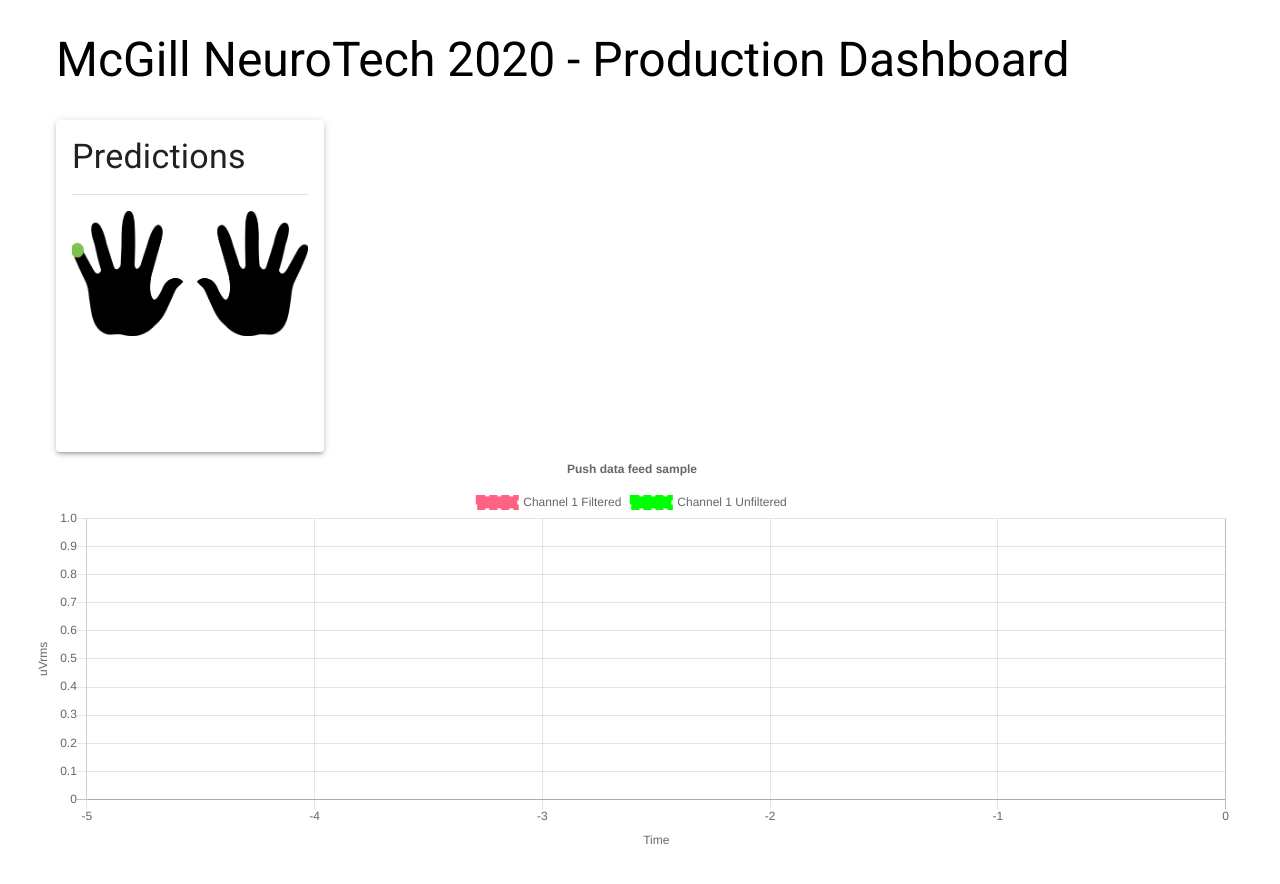
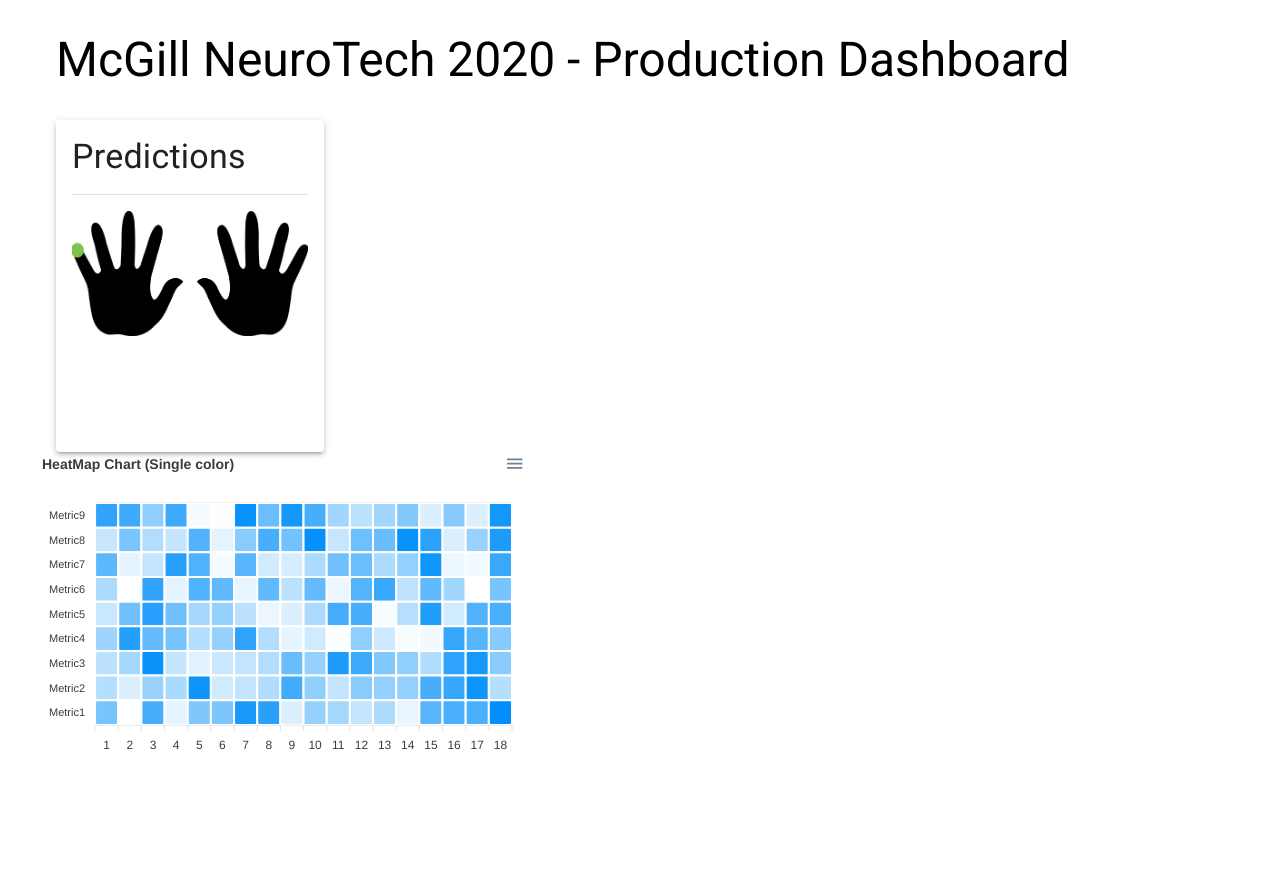
Before and after one commit to NTX-McGill/Dashboard-NeuroTech, a React (Create React App) app in the folder prod-frontend/: page / in a window 1280 px wide. After the commit the page ends 810 px from the top, so only its background shows below. Built offline with nearby package versions, Linux system fonts and the light colour scheme; no server answers.

Commit message:
Build a heatmap chart for the production dash
Has a similar look to the github contributions graph. The x axis
corresponds to predictions over time, and the y axis corresponds to the
different fingers. The strength of the color corresponds to the
probability of that finger.

```diff
--- a/prod-frontend/package.json
+++ b/prod-frontend/package.json
@@ -7,10 +7,13 @@
     "@testing-library/jest-dom": "^4.2.4",
     "@testing-library/react": "^9.3.2",
     "@testing-library/user-event": "^7.1.2",
+    "apexcharts": "^3.16.1",
     "chart.js": "^2.9.3",
     "chartjs": "^0.3.24",
     "chartjs-plugin-streaming": "^1.8.0",
     "react": "^16.13.0",
+    "react-apexcharts": "^1.3.6",
+    "react-calendar-heatmap": "^1.8.1",
     "react-chartjs-2": "^2.9.0",
     "react-dom": "^16.13.0",
     "react-scripts": "3.4.0",
--- a/prod-frontend/src/App.jsx
+++ b/prod-frontend/src/App.jsx
@@ -8,6 +8,7 @@
 import Bar_Chart from "./ChartJsComponent.jsx";
 import Line_Chart from "./Chart_Iemg.jsx";
 import Channel_1_Chart from "./Chart_feature1.jsx";
+import FingerHeatmap from "./HeatmapComponent.jsx";
 
 const useStyles = makeStyles(theme => ({
   paper: {
@@ -40,7 +41,8 @@
       </Container>
       {/*<Bar_Chart/>*/}
       {/*<Line_Chart/> pri:*/}
-      <Channel_1_Chart/>
+      {/*<Channel_1_Chart/>*/}
+      <FingerHeatmap/>
     </div>
   );
 }
--- /dev/null
+++ b/prod-frontend/src/HeatmapComponent.jsx
@@ -0,0 +1,168 @@
+import React, { Component } from "react";
+import Chart from 'react-apexcharts';
+import ApexCharts from 'apexcharts';
+import socketIOClient from "socket.io-client";
+
+
+
+
+const barData = {
+  labels: ['Left Pinky', 'Left Ring', 'Left Middle', 'Left Index', 'Thumbs', 'Right Index', 'Right Middle', 'Right Ring', 'Right Pinky'],
+  datasets: [
+    {
+      label: 'My First dataset',
+      backgroundColor: 'rgba(255,99,132,0.2)',
+      borderColor: 'rgba(255,99,132,1)',
+      borderWidth: 1,
+      hoverBackgroundColor: 'rgba(255,99,132,0.4)',
+      hoverBorderColor: 'rgba(255,99,132,1)',
+      data: [0, 0, 0, 0, 0, 0, 0, 0, 0]
+    }
+  ]
+};
+
+function generateData(count, yrange) {
+    var i = 0;
+    var series = [];
+    while (i < count) {
+        var x = (i + 1).toString();
+        var y = Math.floor(Math.random() * (yrange.max - yrange.min + 1)) + yrange.min;
+        series.push({
+            x: x,
+            y: y
+        });
+        i++;
+    }
+    return series;
+}
+
+class Heatmap extends Component {
+  constructor(props) {
+    super(props);
+    this.state = {
+      counter: 19,
+      series: [{
+        name: 'Metric1',
+        data: generateData(18, {
+          min: 0,
+          max: 100
+        })
+      },
+        {
+          name: 'Metric2',
+          data: generateData(18, {
+            min: 0,
+            max: 100
+          })
+        },
+        {
+          name: 'Metric3',
+          data: generateData(18, {
+            min: 0,
+            max: 100
+          })
+        },
+        {
+          name: 'Metric4',
+          data: generateData(18, {
+            min: 0,
+            max: 100
+          })
+        },
+        {
+          name: 'Metric5',
+          data: generateData(18, {
+            min: 0,
+            max: 100
+          })
+        },
+        {
+          name: 'Metric6',
+          data: generateData(18, {
+            min: 0,
+            max: 100
+          })
+        },
+        {
+          name: 'Metric7',
+          data: generateData(18, {
+            min: 0,
+            max: 100
+          })
+        },
+        {
+          name: 'Metric8',
+          data: generateData(18, {
+            min: 0,
+            max: 100
+          })
+        },
+        {
+          name: 'Metric9',
+          data: generateData(18, {
+            min: 0,
+            max: 100
+          })
+        }
+      ],
+      options: {
+        chart: {
+          id: 'heatmap',
+          height: 350,
+          type: 'heatmap',
+        },
+        dataLabels: {
+          enabled: false
+        },
+        colors: ["#008FFB"],
+        title: {
+          text: 'HeatMap Chart (Single color)'
+        },
+      }
+    }
+  }
+
+  componentDidMount() {
+    console.log("Chart Mounted");
+    const endpoint = "http://localhost:4001";
+    const socket = socketIOClient(endpoint);
+    socket.on("FingerProbs", new_data => {
+      let int_data = JSON.parse(new_data);
+      let series = this.state.series;
+      for (let i = 0; i < 9; i++) {
+          series[i].data.shift();
+          series[i].data.push({x: "" + this.state.counter, y: (int_data[i] * 100)});
+      }
+      this.setState({
+        counter: this.state.counter + 1,
+        series,
+        options: this.state.options,
+      })
+      ApexCharts.exec('heatmap', 'updateSeries', series);
+      console.log(this.state);
+      // barData.datasets[0].data = int_data;
+      // data.datasets[0].data.push({
+      // x: Date.now(),
+      // y: new_data[1]
+      // });
+    });
+  }
+  render() {
+    return (
+      <div className="app">
+        <div className="row">
+          <div className="mixed-chart">
+            <Chart
+              options={this.state.options}
+              series={this.state.series}
+              type="heatmap"
+              width="500"
+            />
+          </div>
+        </div>
+      </div>
+    );
+  }
+}
+
+export default Heatmap;
```
Also changed, not shown: 2 other files (tests, documents, lock files or other folders).
